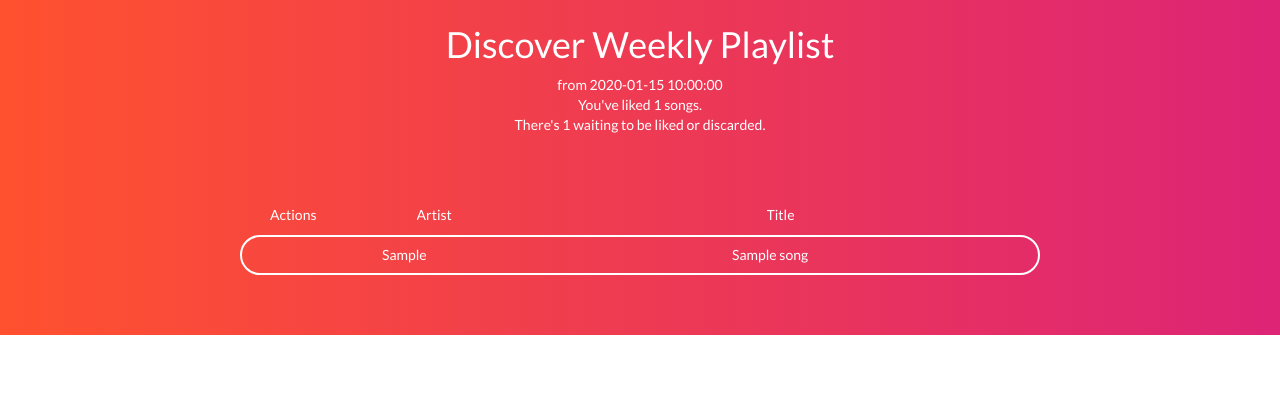
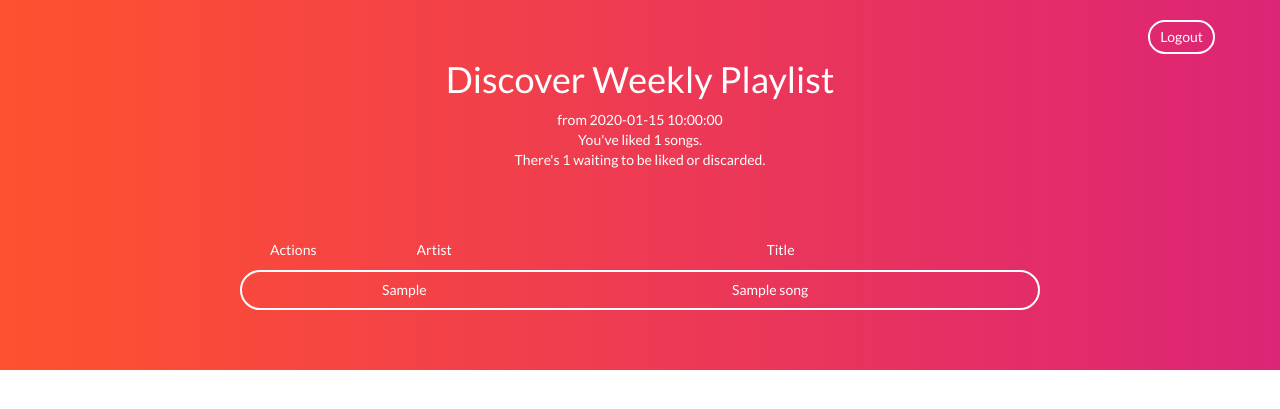
Before and after one commit to Cortezz/discover-weekly-checklist, a Flask app: template app/templates/playlist.html in a window 1280 px wide. Shown: the top 409 px of the page. Run offline with Flask 2, Linux system fonts and the light colour scheme; tables that the repository leaves empty hold one stand-in row (values such as "Sample post"); the template is opened without the code that fills it: values that come from a table or form of the project are taken from there, most other values are stand-ins (such as "Sample title", 1, 10 or a date in 2020); some libraries are stand-ins or nearby versions.

Commit message:
Add logout mechanism

```diff
--- a/app/static/css/main.css
+++ b/app/static/css/main.css
@@ -88,3 +88,31 @@ body{
     flex-direction: row;
     justify-content: flex-start;
 }
+
+
+.logout-button-area{
+    margin-top: 20px;
+    margin-bottom: 60px;
+    margin-right: 50px;
+}
+
+.pillow-button{
+    float:right;
+    padding: 5px 10px;
+    color: white;
+    border-radius: 100px 101px 101px 101px;
+    -moz-border-radius: 100px 101px 101px 101px;
+    -webkit-border-radius: 100px 101px 101px 101px;
+    border: 2px solid white;
+}
+
+.pillow-button:hover{
+    color: #ff512f;
+    cursor: pointer;
+    background: white;
+}
+
+
+.pillow-button a:hover{
+    color: #ff512f;
+}
--- a/app/templates/home.html
+++ b/app/templates/home.html
@@ -1,6 +1,6 @@
 Heyl, login!
 
 
-<form action="/auth" method="post">
+<form action="/login" method="post">
     <button type="submit">Auth</button>
 </form>
--- a/app/templates/playlist.html
+++ b/app/templates/playlist.html
@@ -11,6 +11,9 @@
 </head>
 <body>
 <div class="background container">
+    <div class="logout-button-area">
+        <a href="{{ url_for('discover_weekly.logout') }}"><div class="pillow-button">Logout</div></a>
+    </div>
     <div class="playlist-info">
             <h1>Discover Weekly Playlist</h1>
             from {{ playlist.date }}<br>
```
Also changed, not shown: app/views.py (+12 -6 lines).
